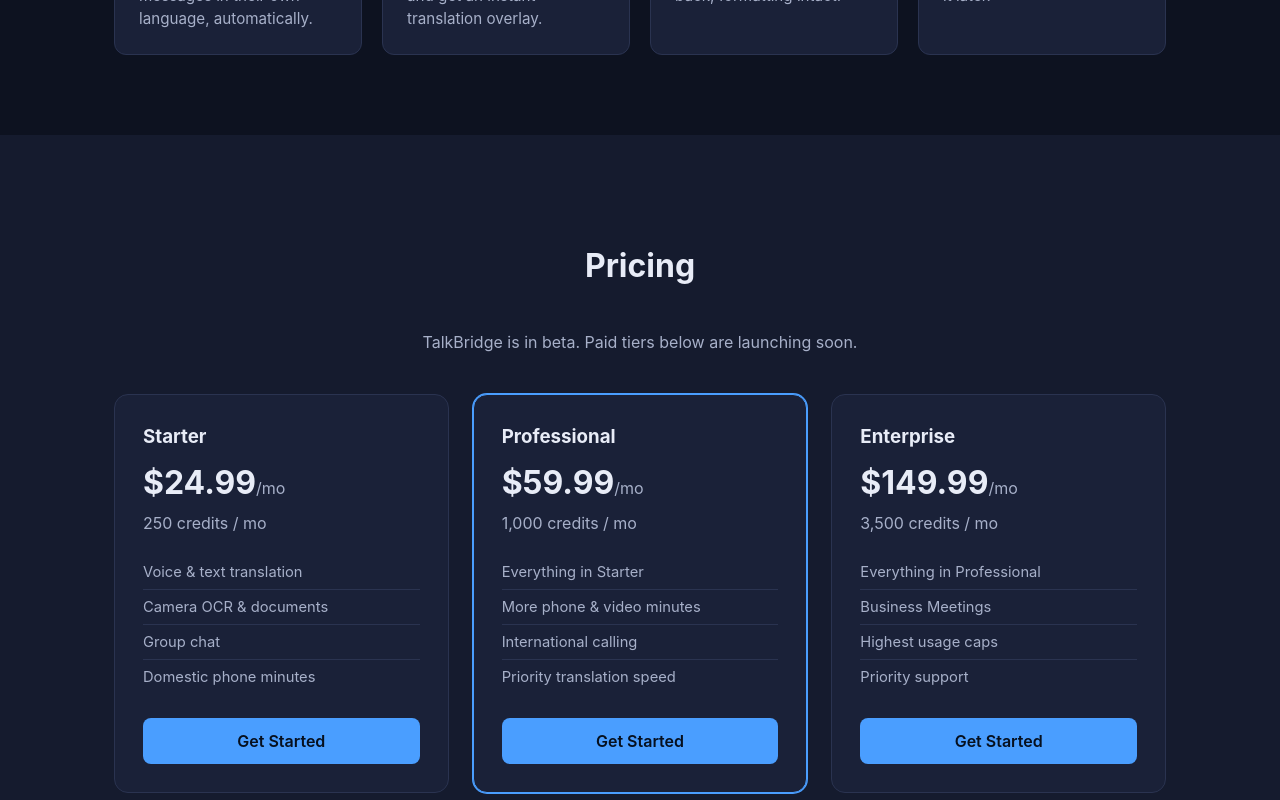
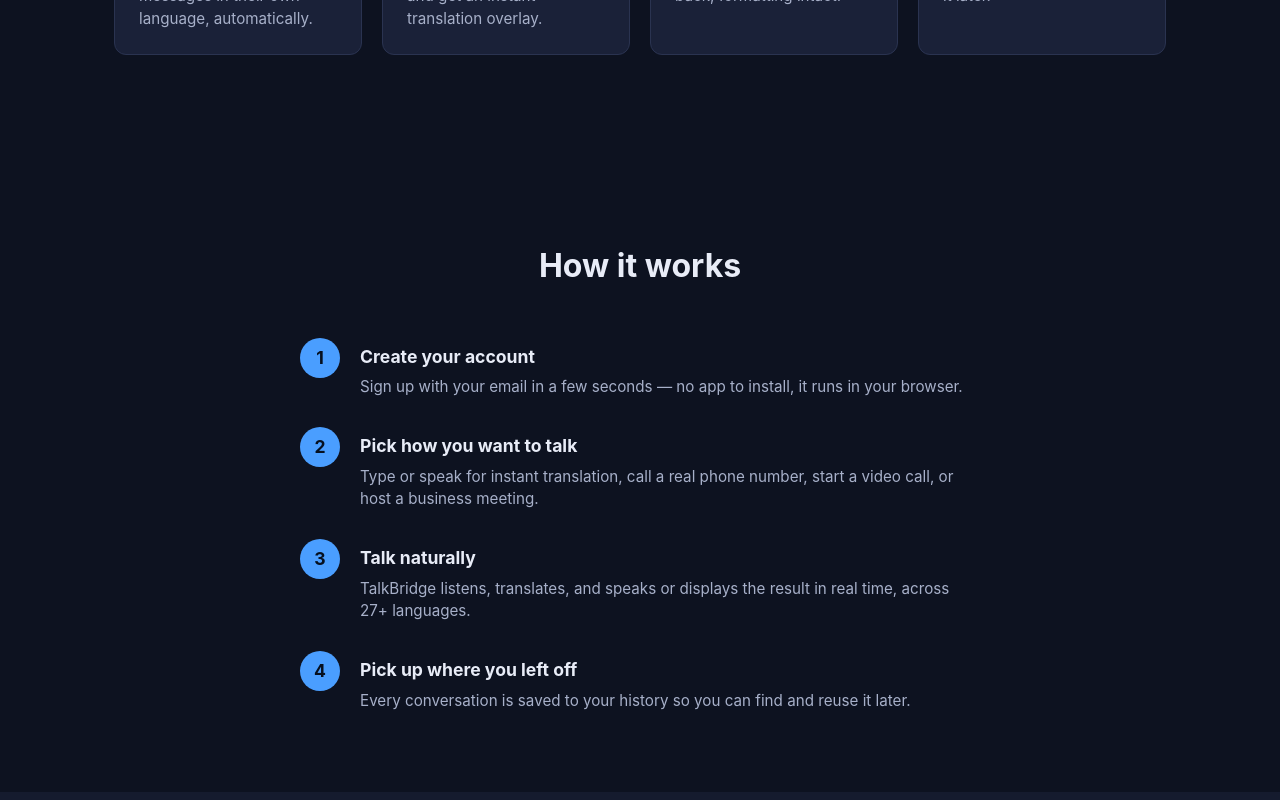
Before and after one commit to geem721/talkbridge-www, a React (Vite) app: page / in a window 1280 px wide. Shown: the part 1140-1940 px from the top of the page. Built offline with nearby package versions, Linux system fonts and the light colour scheme.

Commit message:
Add How It Works tutorial section
Four-step walkthrough: create account, pick how to talk (translate,
phone, video, meetings), talk naturally, history saved. Wired into
nav and App.jsx after Features.

```diff
--- a/src/App.jsx
+++ b/src/App.jsx
@@ -1,6 +1,7 @@
 import Header from './components/Header.jsx'
 import Hero from './components/Hero.jsx'
 import Features from './components/Features.jsx'
+import Tutorial from './components/Tutorial.jsx'
 import Pricing from './components/Pricing.jsx'
 import Footer from './components/Footer.jsx'
 
@@ -11,6 +12,7 @@
       <main>
         <Hero />
         <Features />
+        <Tutorial />
         <Pricing />
       </main>
       <Footer />
--- a/src/components/Header.jsx
+++ b/src/components/Header.jsx
@@ -5,6 +5,7 @@
         <a className="brand" href="#top">TalkBridge</a>
         <nav className="nav-links">
           <a href="#features">Features</a>
+          <a href="#tutorial">How It Works</a>
           <a href="#pricing">Pricing</a>
           <a className="btn btn-primary" href="https://app.talk-bridge.org">Open App</a>
         </nav>
--- /dev/null
+++ b/src/components/Tutorial.jsx
@@ -0,0 +1,43 @@
+const STEPS = [
+  {
+    n: '1',
+    title: 'Create your account',
+    desc: 'Sign up with your email in a few seconds — no app to install, it runs in your browser.',
+  },
+  {
+    n: '2',
+    title: 'Pick how you want to talk',
+    desc: 'Type or speak for instant translation, call a real phone number, start a video call, or host a business meeting.',
+  },
+  {
+    n: '3',
+    title: 'Talk naturally',
+    desc: 'TalkBridge listens, translates, and speaks or displays the result in real time, across 27+ languages.',
+  },
+  {
+    n: '4',
+    title: 'Pick up where you left off',
+    desc: 'Every conversation is saved to your history so you can find and reuse it later.',
+  },
+]
+
+export default function Tutorial() {
+  return (
+    <section id="tutorial" className="tutorial">
+      <div className="container">
+        <h2>How it works</h2>
+        <div className="tutorial-steps">
+          {STEPS.map((s) => (
+            <div className="tutorial-step" key={s.n}>
+              <div className="tutorial-num">{s.n}</div>
+              <div>
+                <h3>{s.title}</h3>
+                <p>{s.desc}</p>
+              </div>
+            </div>
+          ))}
+        </div>
+      </div>
+    </section>
+  )
+}
--- a/src/index.css
+++ b/src/index.css
@@ -110,3 +110,29 @@
 
 .site-footer { border-top: 1px solid var(--border); padding: 24px 0; }
 .footer-inner { display: flex; justify-content: space-between; color: var(--text-dim); font-size: 0.9rem; }
+
+.tutorial { padding: 80px 0; background: var(--bg); }
+.tutorial h2 { text-align: center; font-size: 2rem; margin-bottom: 48px; }
+.tutorial-steps {
+  display: flex;
+  flex-direction: column;
+  gap: 28px;
+  max-width: 680px;
+  margin: 0 auto;
+}
+.tutorial-step { display: flex; gap: 20px; align-items: flex-start; }
+.tutorial-num {
+  flex: 0 0 auto;
+  width: 40px;
+  height: 40px;
+  border-radius: 50%;
+  background: var(--accent);
+  color: #06101f;
+  font-weight: 700;
+  display: flex;
+  align-items: center;
+  justify-content: center;
+  font-size: 1.1rem;
+}
+.tutorial-step h3 { margin: 6px 0 6px; font-size: 1.1rem; }
+.tutorial-step p { margin: 0; color: var(--text-dim); font-size: 0.95rem; }
```
